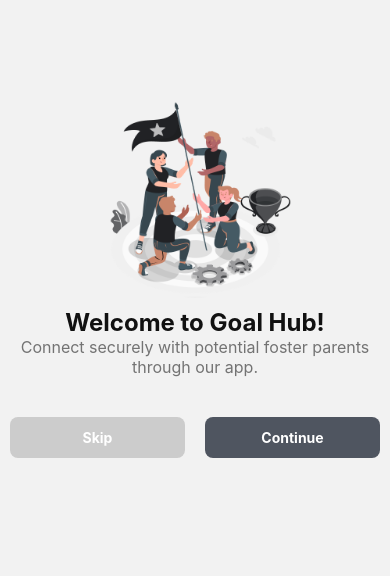
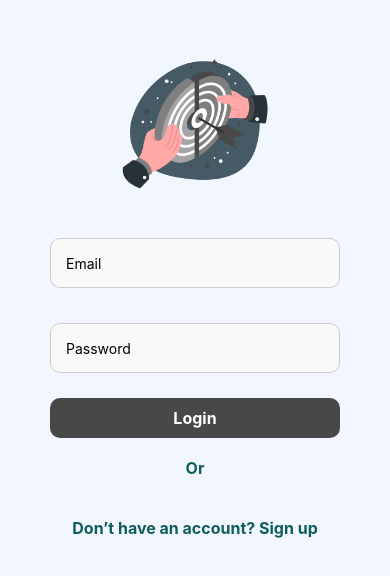
Before and after one commit to hosainahmeed/React-native-practice, a React Native app: screen /Login in a window 390 px wide. Shown: the part 144-720 px from the top of the page. Built offline with nearby package versions, Linux system fonts and the light colour scheme.

Commit message:
create login page

```diff
--- a/App.jsx
+++ b/App.jsx
@@ -7,7 +7,6 @@ import {StatusBar} from 'react-native';
 import Login from './src/screen/Login';
 import Home from './src/component/Home';
 import { SecondScreen, ThirdScreen } from './src/screen/multi-step-onboarding/SecondScreen';
-import FirstScreen from './src/screen/multi-step-onboarding/FirstScreen';
 import SplashScreen from 'react-native-splash-screen';
 
 // Import the new onboarding screens
@@ -21,13 +20,8 @@ function App() {
   return (
     <NavigationContainer>
       <StatusBar barStyle="dark-content" />
-      <Stack.Navigator initialRouteName="First">
-        {/* Loader (First onboarding) */}
-        <Stack.Screen
-          options={{headerShown: false}}
-          name="First"
-          component={FirstScreen}
-        />
+      <Stack.Navigator initialRouteName="Second">
+
 
         {/* Onboarding Step 2 */}
         <Stack.Screen
@@ -50,7 +44,7 @@ function App() {
           component={Login}
         />
         <Stack.Screen name="About" component={About} />
-        <Stack.Screen name="Home" component={Home} />
+        <Stack.Screen options={{headerShown: false}} name="Home" component={Home} />
         <Stack.Screen
           options={{title: 'Contact Page', headerShown: false}}
           name="Contact"
--- a/src/component/BarndIcon.jsx
+++ b/src/component/BarndIcon.jsx
@@ -5,8 +5,7 @@ export default function BarndIcon() {
   return (
     <SafeAreaView style={styles.container}>
       <View style={styles.wrapper}>
-        <Image style={styles.image} source={require('../assets/logo.png')} />
-        <Text style={styles.text}>Selling point</Text>
+        <Image style={styles.image} source={require('../assets/auth.png')} />
       </View>
     </SafeAreaView>
   );
@@ -27,8 +26,8 @@ const styles = StyleSheet.create({
     gap: 10,
   },
   image: {
-    width: 24,
-    height: 24,
+    width: 150,
+    height: 150,
   },
   text: {
     color: '#111',
--- a/src/component/CustomButton.jsx
+++ b/src/component/CustomButton.jsx
@@ -14,7 +14,7 @@ export default function CustomButton({ text, onPress }) {
 
 const styles = StyleSheet.create({
   button: {
-    backgroundColor: '#0F5E5B',
+    backgroundColor: '#484848',
     borderRadius: 10,
     paddingVertical: 10,
     paddingHorizontal: 20,
--- a/src/component/Home.jsx
+++ b/src/component/Home.jsx
@@ -1,12 +1,23 @@
-import { StyleSheet, Text, View } from 'react-native';
+import {SafeAreaView, StyleSheet, Text} from 'react-native';
 import React from 'react';
 
 export default function Home() {
   return (
-    <View>
-      <Text>Home</Text>
-    </View>
+    <SafeAreaView style={styles.container}>
+      <Text style={styles.text}>Home</Text>
+    </SafeAreaView>
   );
 }
 
-const styles = StyleSheet.create({});
+const styles = StyleSheet.create({
+  container: {
+    flex: 1,
+    justifyContent: 'center',
+    alignItems: 'center',
+  },
+  text: {
+    color: '#111',
+    fontSize: 24,
+    fontWeight: 'bold',
+  },
+});
--- a/src/screen/Login.jsx
+++ b/src/screen/Login.jsx
@@ -59,10 +59,6 @@ export default function Login() {
           <View style={styles.header}>
             <BarndIcon />
           </View>
-
-          <Text style={styles.title}>Welcome Back!</Text>
-          <Text style={styles.subtitle}>Login to your account</Text>
-
           <View style={styles.form}>
             <CustomInput
               placeholder="Email"
@@ -86,21 +82,10 @@ export default function Login() {
             <CustomButton text="Login" onPress={handleLogin} />
           </View>
           <View style={styles.separator}>
-            <Text style={styles.separatorText}>Or sign up with</Text>
+            <Text style={styles.separatorText}>Or</Text>
           </View>
-          <View style={styles.socialButtons}>
-            <CustomButton
-              text="Facebook"
-              onPress={() => Alert.alert('Sign up with Facebook')}
-            />
-            <CustomButton
-              text="Apple"
-              onPress={() => Alert.alert('Sign up with Apple')}
-            />
-            <CustomButton
-              text="Google"
-              onPress={() => Alert.alert('Sign up with Google')}
-            />
+          <View style={styles.separator}>
+            <Text style={styles.separatorText}>Don’t have an account? Sign up</Text>
           </View>
         </ScrollView>
       </KeyboardAvoidingView>
@@ -141,6 +126,8 @@ const styles = StyleSheet.create({
     flexGrow: 1,
     padding: 20,
     justifyContent: 'center',
+    maxWidth: 356,
+    minWidth: 330,
   },
   header: {
     alignItems: 'center',
--- a/src/screen/multi-step-onboarding/SecondScreen.jsx
+++ b/src/screen/multi-step-onboarding/SecondScreen.jsx
@@ -66,13 +66,13 @@ const ThirdScreen = () => {
       {/* Buttons */}
       <View style={styles.buttonsContainer}>
         <TouchableOpacity
-          onPress={() => navigation.replace('Home')}
+          onPress={() => navigation.replace('Login')}
           style={[styles.button, styles.skipButton]}>
           <Text style={styles.buttonText}>Skip</Text>
         </TouchableOpacity>
 
         <TouchableOpacity
-          onPress={() => navigation.replace('Home')}
+          onPress={() => navigation.replace('Login')}
           style={[styles.button, styles.continueButton]}>
           <Text style={styles.buttonText}>Continue</Text>
         </TouchableOpacity>
```
Also changed, not shown: src/assets/auth.png (added).
